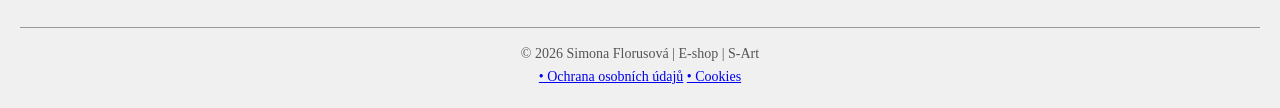
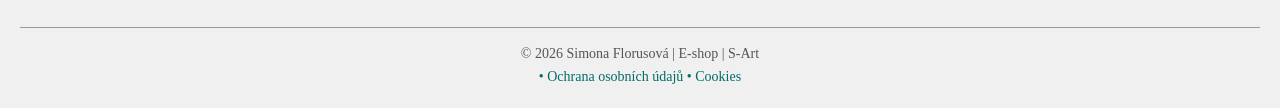
Before and after one commit to Simona25970/eshop, a plain HTML site: page index.html in a window 1280 px wide. Shown: the part 3452-3560 px from the top of the page. Drawn offline with nearby package versions, Linux system fonts and the light colour scheme.

Commit message:
change css

```diff
--- a/css/style.css
+++ b/css/style.css
@@ -775,6 +775,11 @@ select:focus {
      color: #555;
 }
 
+.footer-bottom a {
+     color: #006b68;
+     text-decoration: none;
+}
+
 /* Newsletter + soc.sítě*/
 .discount {
      color: red;
```
